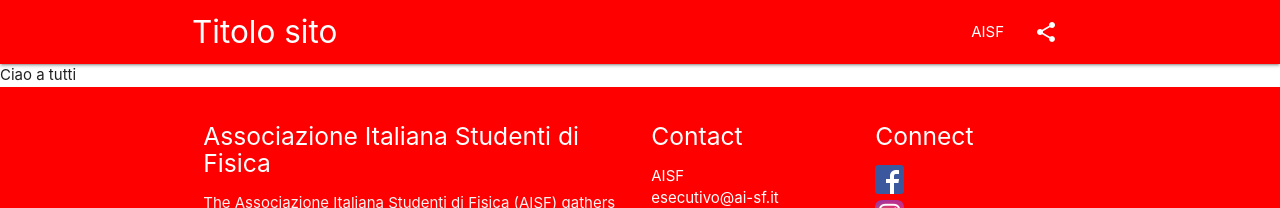
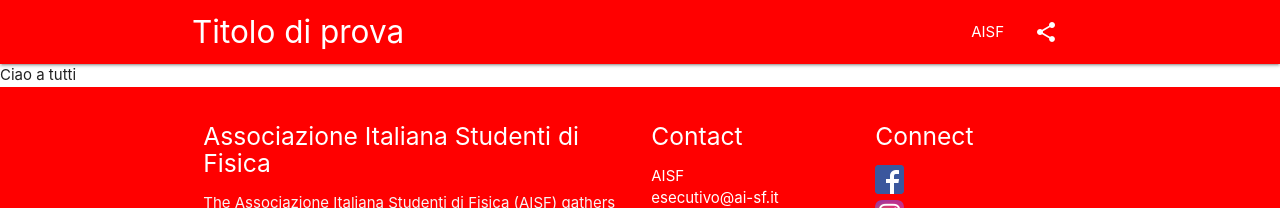
Before and after one commit to MicheleBianchessi/MicheleBianchessi.github.io, a Jekyll site: the page built from index.html, in a window 1280 px wide. Shown: the top 208 px of the page. Built offline with Jekyll 4.4.1, drawn with Linux system fonts in a browser that asks for light colours; nearby versions of some CDN libraries.

Commit message:
Modifica titolo

```diff
--- a/_data/generic.yml
+++ b/_data/generic.yml
@@ -1,4 +1,4 @@
-title: Titolo sito
+title: Titolo di prova
 long_title: "Titolo lungo"
 color1: "#ff0000"
 color2: "#ff0000"
```
